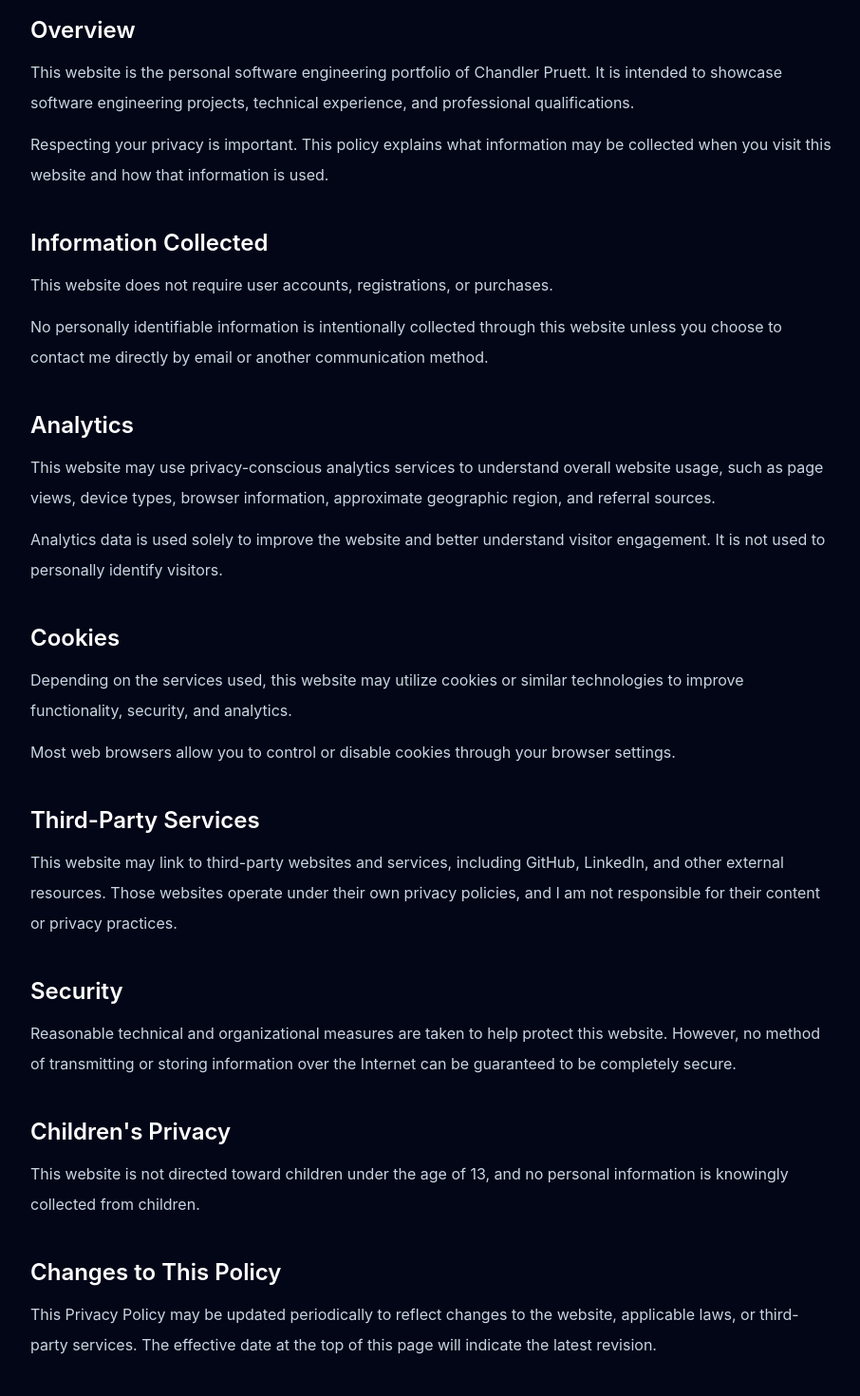
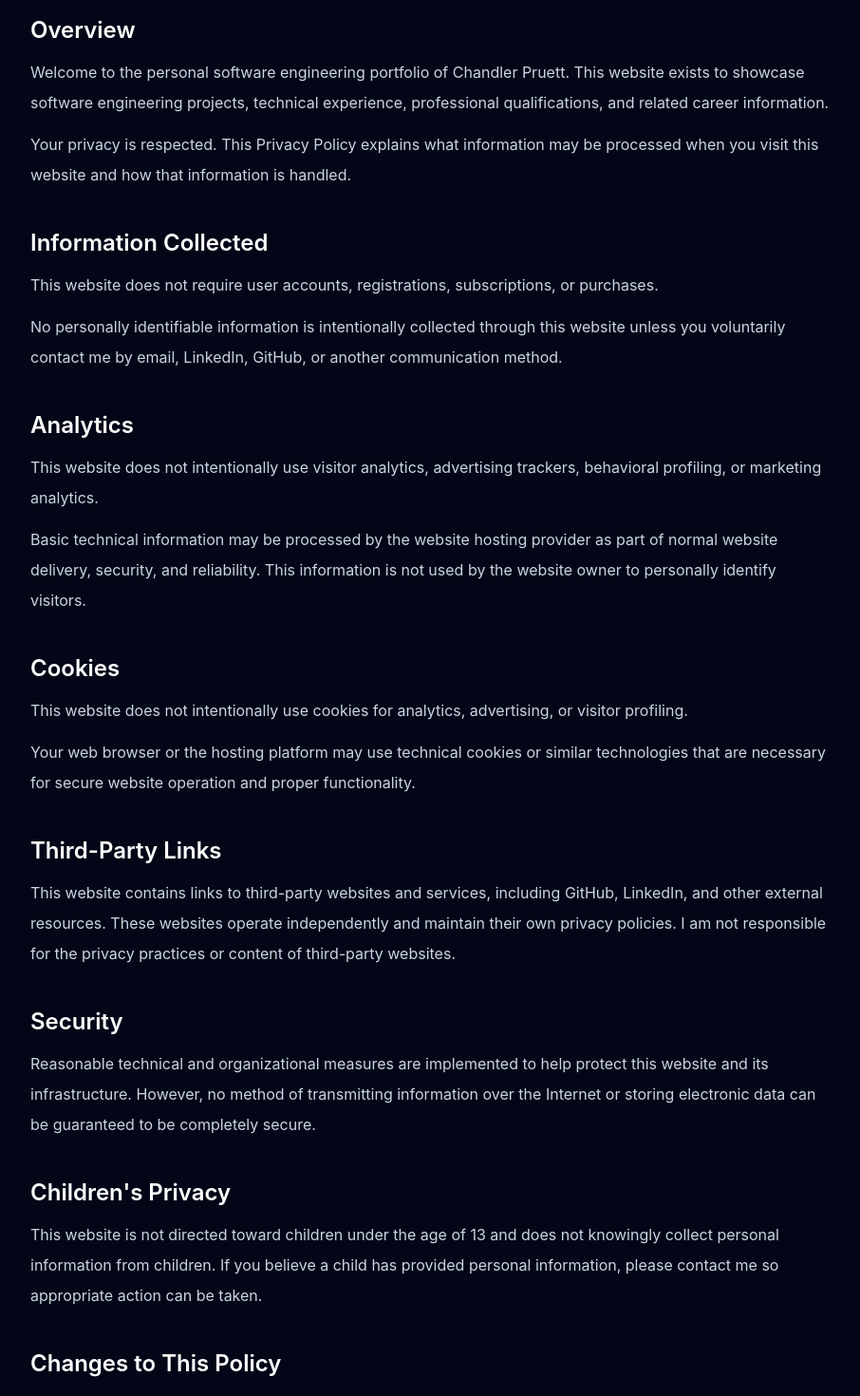
Before and after one commit to CPruett24/portfolio-website, a Next.js app: page /privacy in a window 1280 px wide. Shown: the part 200-1670 px from the top of the page at 95% size, without its empty margins (184-1090 px from the left). Built offline with nearby package versions, Linux system fonts and the light colour scheme.

Commit message:
Update page.tsx

```diff
--- a/src/app/privacy/page.tsx
+++ b/src/app/privacy/page.tsx
@@ -14,7 +14,7 @@ export default function PrivacyPage() {
       </h1>
 
       <p className="mt-4 text-slate-400">
-        Effective Date: {new Date().toLocaleDateString()}
+        Effective Date: August 6, 2026
       </p>
 
       <div className="mt-10 space-y-10 leading-8">
@@ -25,15 +25,16 @@ export default function PrivacyPage() {
           </h2>
 
           <p className="mt-3">
-            This website is the personal software engineering portfolio of
-            Chandler Pruett. It is intended to showcase software engineering
-            projects, technical experience, and professional qualifications.
+            Welcome to the personal software engineering portfolio of Chandler
+            Pruett. This website exists to showcase software engineering
+            projects, technical experience, professional qualifications, and
+            related career information.
           </p>
 
           <p className="mt-3">
-            Respecting your privacy is important. This policy explains what
-            information may be collected when you visit this website and how
-            that information is used.
+            Your privacy is respected. This Privacy Policy explains what
+            information may be processed when you visit this website and how
+            that information is handled.
           </p>
         </section>
 
@@ -43,14 +44,14 @@ export default function PrivacyPage() {
           </h2>
 
           <p className="mt-3">
-            This website does not require user accounts, registrations, or
-            purchases.
+            This website does not require user accounts, registrations,
+            subscriptions, or purchases.
           </p>
 
           <p className="mt-3">
             No personally identifiable information is intentionally collected
-            through this website unless you choose to contact me directly by
-            email or another communication method.
+            through this website unless you voluntarily contact me by email,
+            LinkedIn, GitHub, or another communication method.
           </p>
         </section>
 
@@ -60,16 +61,15 @@ export default function PrivacyPage() {
           </h2>
 
           <p className="mt-3">
-            This website may use privacy-conscious analytics services to
-            understand overall website usage, such as page views, device types,
-            browser information, approximate geographic region, and referral
-            sources.
+            This website does not intentionally use visitor analytics,
+            advertising trackers, behavioral profiling, or marketing analytics.
           </p>
 
           <p className="mt-3">
-            Analytics data is used solely to improve the website and better
-            understand visitor engagement. It is not used to personally identify
-            visitors.
+            Basic technical information may be processed by the website hosting
+            provider as part of normal website delivery, security, and
+            reliability. This information is not used by the website owner to
+            personally identify visitors.
           </p>
         </section>
 
@@ -79,27 +79,28 @@ export default function PrivacyPage() {
           </h2>
 
           <p className="mt-3">
-            Depending on the services used, this website may utilize cookies or
-            similar technologies to improve functionality, security, and
-            analytics.
+            This website does not intentionally use cookies for analytics,
+            advertising, or visitor profiling.
           </p>
 
           <p className="mt-3">
-            Most web browsers allow you to control or disable cookies through
-            your browser settings.
+            Your web browser or the hosting platform may use technical cookies
+            or similar technologies that are necessary for secure website
+            operation and proper functionality.
           </p>
         </section>
 
         <section>
           <h2 className="text-2xl font-semibold text-white">
-            Third-Party Services
+            Third-Party Links
           </h2>
 
           <p className="mt-3">
-            This website may link to third-party websites and services,
-            including GitHub, LinkedIn, and other external resources. Those
-            websites operate under their own privacy policies, and I am not
-            responsible for their content or privacy practices.
+            This website contains links to third-party websites and services,
+            including GitHub, LinkedIn, and other external resources. These
+            websites operate independently and maintain their own privacy
+            policies. I am not responsible for the privacy practices or content
+            of third-party websites.
           </p>
         </section>
 
@@ -109,10 +110,10 @@ export default function PrivacyPage() {
           </h2>
 
           <p className="mt-3">
-            Reasonable technical and organizational measures are taken to help
-            protect this website. However, no method of transmitting or storing
-            information over the Internet can be guaranteed to be completely
-            secure.
+            Reasonable technical and organizational measures are implemented to
+            help protect this website and its infrastructure. However, no method
+            of transmitting information over the Internet or storing electronic
+            data can be guaranteed to be completely secure.
           </p>
         </section>
 
@@ -122,8 +123,10 @@ export default function PrivacyPage() {
           </h2>
 
           <p className="mt-3">
-            This website is not directed toward children under the age of 13,
-            and no personal information is knowingly collected from children.
+            This website is not directed toward children under the age of 13
+            and does not knowingly collect personal information from children.
+            If you believe a child has provided personal information, please
+            contact me so appropriate action can be taken.
           </p>
         </section>
 
@@ -133,9 +136,9 @@ export default function PrivacyPage() {
           </h2>
 
           <p className="mt-3">
-            This Privacy Policy may be updated periodically to reflect changes
-            to the website, applicable laws, or third-party services. The
-            effective date at the top of this page will indicate the latest
+            This Privacy Policy may be updated from time to time to reflect
+            changes to the website, applicable laws, or operational practices.
+            The Effective Date at the top of this page indicates the most recent
             revision.
           </p>
         </section>
@@ -146,9 +149,9 @@ export default function PrivacyPage() {
           </h2>
 
           <p className="mt-3">
-            If you have any questions regarding this Privacy Policy, please
-            contact me using the information provided elsewhere on this website
-            or through my LinkedIn profile.
+            Questions regarding this Privacy Policy may be directed using the
+            contact information provided elsewhere on this website or through my
+            LinkedIn profile.
           </p>
         </section>
 
```
